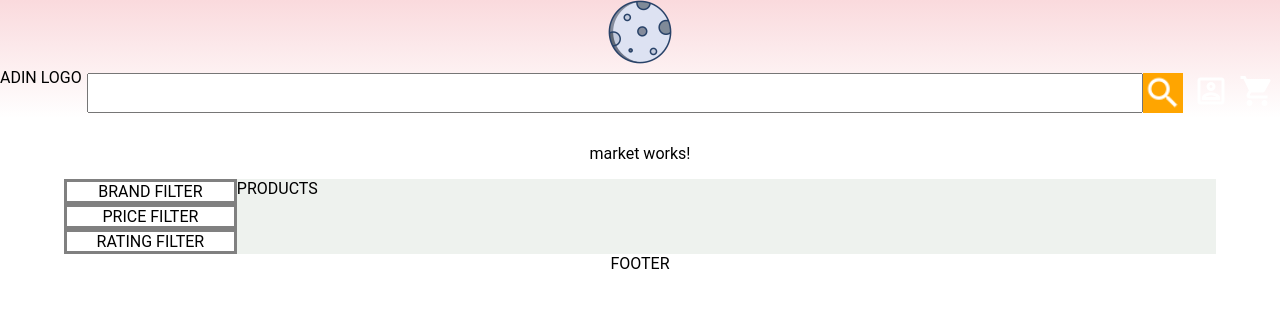
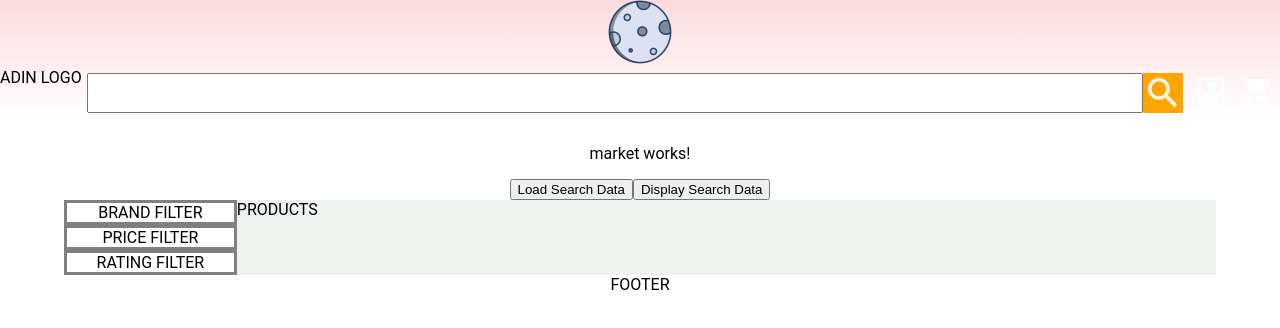
Before and after one commit to ari89zSD/mrkz04, an Angular app: page /market in a window 1280 px wide. Shown: the top 328 px of the page. Built offline with nearby package versions, Linux system fonts and the light colour scheme.

Commit message:
success in making contact with typesense server, results displayed in console

```diff
--- a/src/app/app.component.ts
+++ b/src/app/app.component.ts
@@ -1,6 +1,4 @@
 import { Component } from '@angular/core';
-
-declare var Typesense: any;
 
 @Component({
   selector: 'app-root',
@@ -9,15 +7,10 @@ declare var Typesense: any;
 })
 export class AppComponent {
 
-  client = new Typesense.Client({
-    'nodes': [{
-      'host': 'localhost',
-      'port': '8108',
-      'protocol': 'http'
-    }],
-    'apiKey': 'Rhsdhas2asasdasj2',
-    'connectionTimeoutSeconds': 2
-  });
+  title = 'mrkz04';
 
-  title = 'mrkz04';
+  ngOnInit() {
+
+  }
+
 }
--- a/src/app/portal/market/market.component.html
+++ b/src/app/portal/market/market.component.html
@@ -1,4 +1,6 @@
 <p>market works!</p>
+<button (click)="loadSearchData()">Load Search Data</button>
+<button (click)="displaySearchData()">Display Search Data</button>
 <div class="market-container">
   <!-- Faceted Search -->
   <div class="faceted-search">
@@ -10,5 +12,7 @@
     <div class="rating-filter">RATING FILTER</div>
   </div>
   <!-- Products Loader -->
-  <div class="products-loader">PRODUCTS</div>
+  <div class="products-loader">PRODUCTS
+
+  </div>
 </div>
--- a/src/app/portal/market/market.component.ts
+++ b/src/app/portal/market/market.component.ts
@@ -1,15 +1,68 @@
 import { Component, OnInit } from '@angular/core';
+
+declare const Typesense: any;
 
 @Component({
   selector: 'app-market',
   templateUrl: './market.component.html',
-  styleUrls: ['./market.component.scss']
+  styleUrls: ['./market.component.scss'],
 })
 export class MarketComponent implements OnInit {
+  constructor() {}
 
-  constructor() { }
+  client = new Typesense.Client({
+    nodes: [
+      {
+        host: 'localhost',
+        port: '8108',
+        protocol: 'http',
+      },
+    ],
+    apiKey: 'Rhsdhas2asasdasj2',
+    connectionTimeoutSeconds: 2,
+  });
 
   ngOnInit(): void {
+    // let booksSchema = {
+    //   'name': 'books',
+    //   'fields': [
+    //     {'name': 'title', 'type': 'string' },
+    //     {'name': 'authors', 'type': 'string[]' },
+    //     {'name': 'image_url', 'type': 'string' },
+    //     {'name': 'publication_year', 'type': 'int32' },
+    //     {'name': 'ratings_count', 'type': 'int32' },
+    //     {'name': 'average_rating', 'type': 'float' },
+    //     {'name': 'authors_facet', 'type': 'string[]', 'facet': true },
+    //     {'name': 'publication_year_facet', 'type': 'string', 'facet': true },
+    //   ],
+    //   'default_sorting_field': 'ratings_count'
+    // };
+    // this.client.collections().create(booksSchema)
+    //   .then(function (data) {
+    //     console.log(data)
+    // })
   }
 
+  loadSearchData() {
+    let bookDocument = JSON.parse(
+      '{"publication_year_facet": "1997", "title": "Harry Potter and the Philosophers Stone", "authors": ["J.K. Rowling", " Mary GrandPr\u00e9"], "publication_year": 1997, "id": "2", "average_rating": 4.44, "image_url": "https://images.gr-assets.com/books/1474154022m/3.jpg", "ratings_count": 4602479, "authors_facet": ["J.K. Rowling", " Mary GrandPr\u00e9"]}'
+    );
+    this.client.collections('books').documents().create(bookDocument);
+  }
+
+  displaySearchData() {
+    let searchParameters = {
+      q: 'harry',
+      query_by: 'title',
+      sort_by: 'ratings_count:desc',
+    };
+
+    this.client
+      .collections('books')
+      .documents()
+      .search(searchParameters)
+      .then(function (searchResults) {
+        console.log(searchResults);
+      });
+  }
 }
```
Also changed, not shown: 1 other file (tests, documents, lock files or other folders).
